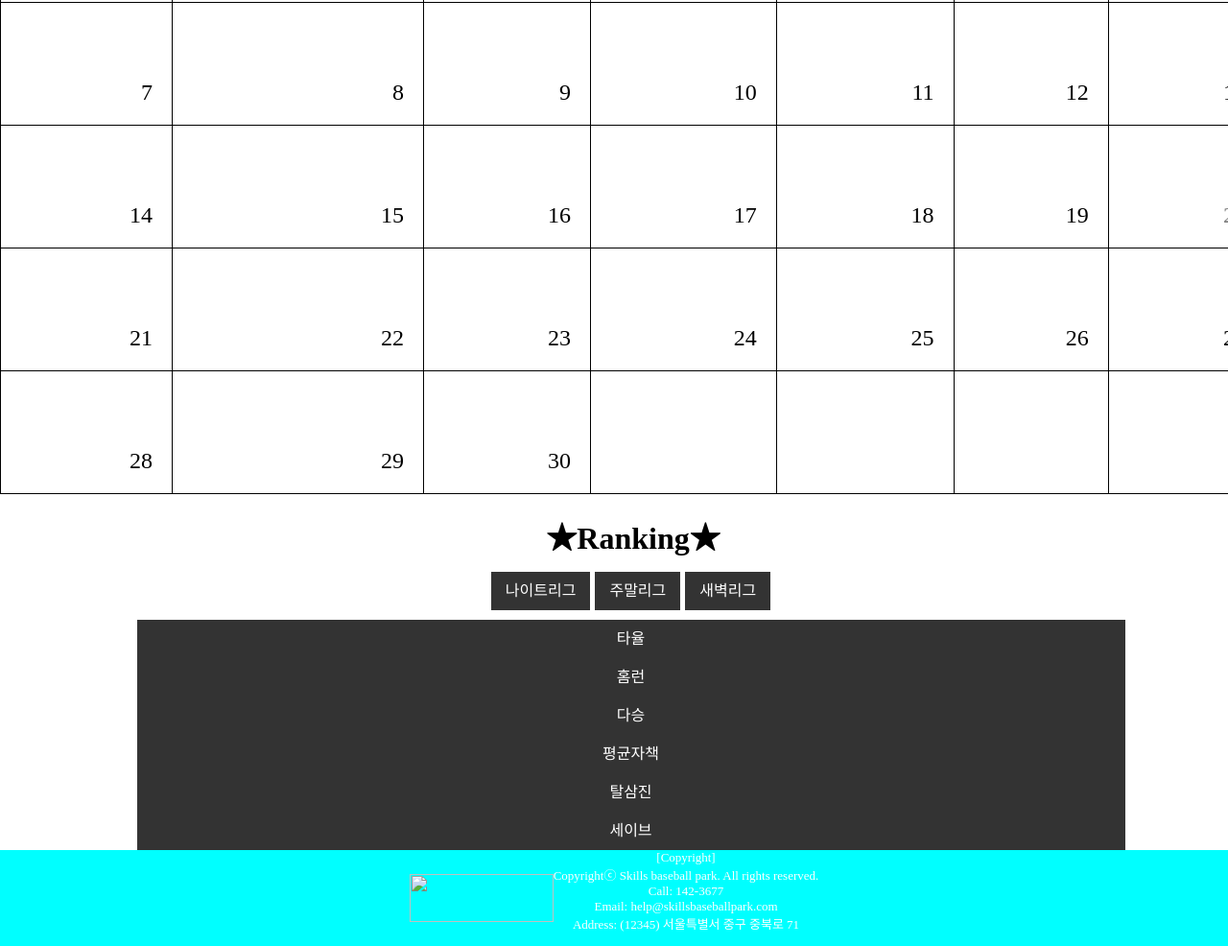
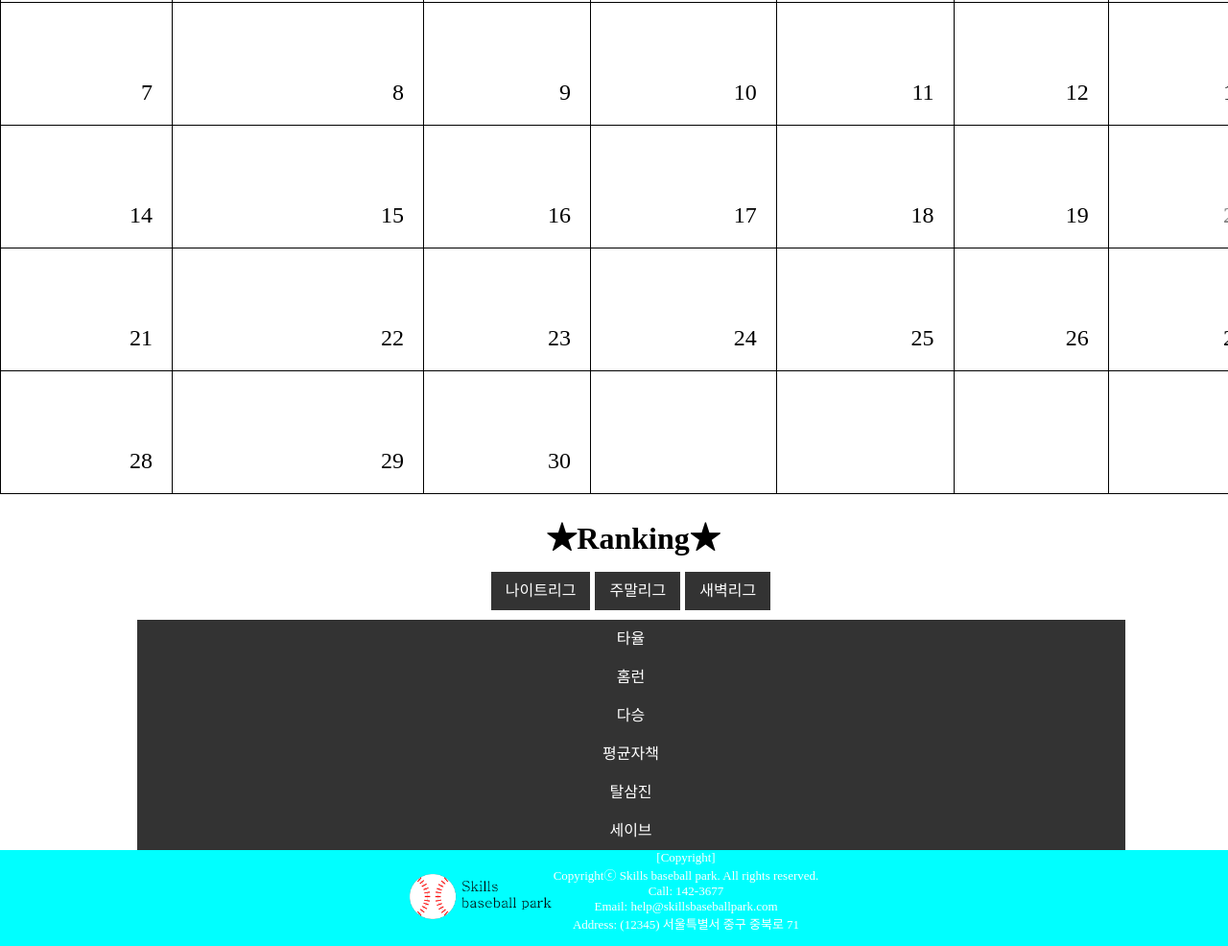
Before and after one commit to Cho-Inseong/1-20-homework, a plain HTML site: page index.html in a window 1280 px wide. Shown: the part 1344-2330 px from the top of the page at 96% size. Drawn offline with Linux system fonts and the light colour scheme.

Commit message:
푸터-사진(추가)

```diff
--- a/index.html
+++ b/index.html
@@ -369,7 +369,7 @@
         <!-- 모달 끝 -->
     </main>
     <footer>
-        <img src="./logo.png" alt="" class="logo" id="logo">
+        <img src="./img/logo.png" alt="" class="logo" id="logo">
         <span>
             [Copyright]<br>
             Copyrightⓒ Skills baseball park. All rights reserved.<br>
```
